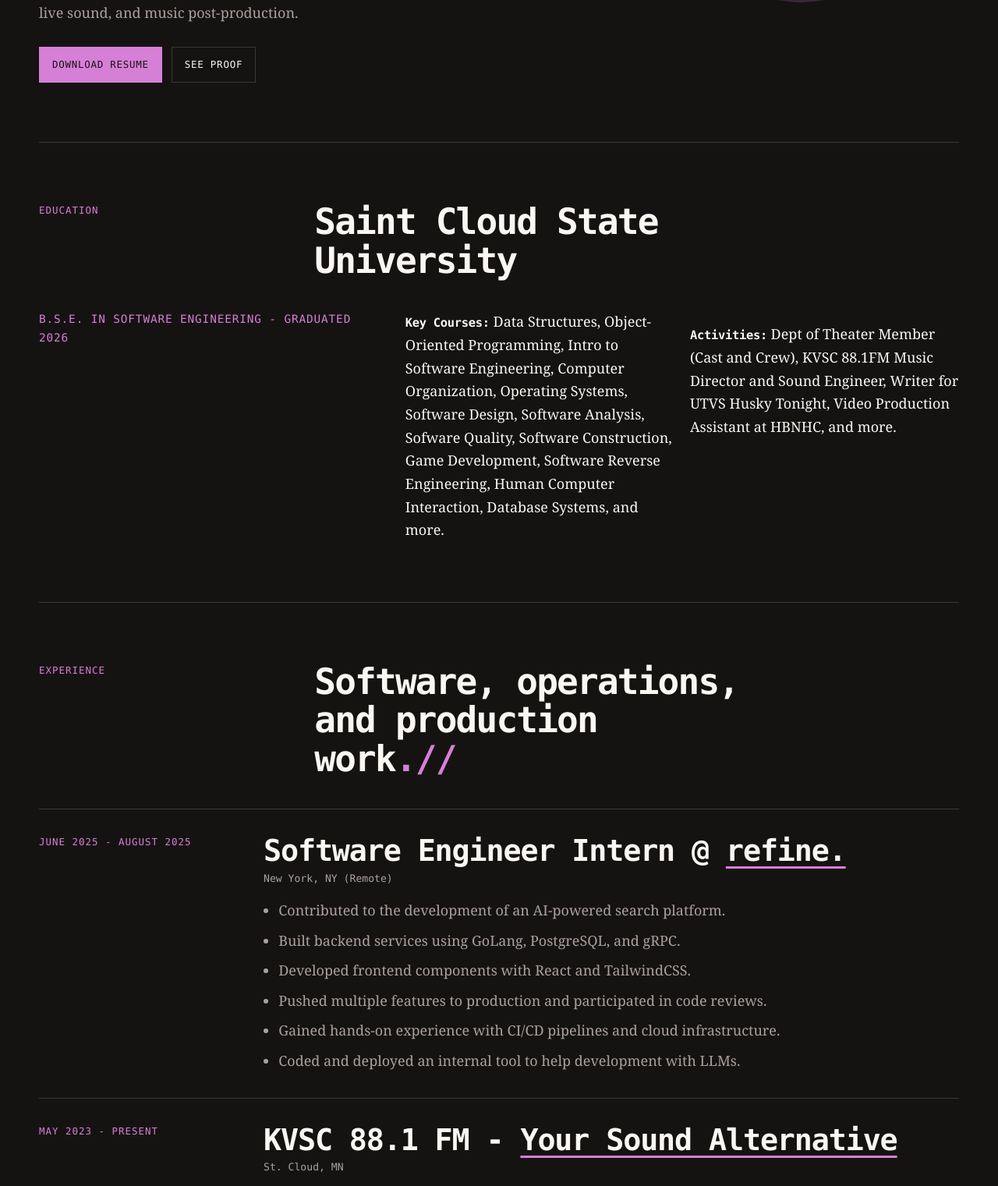
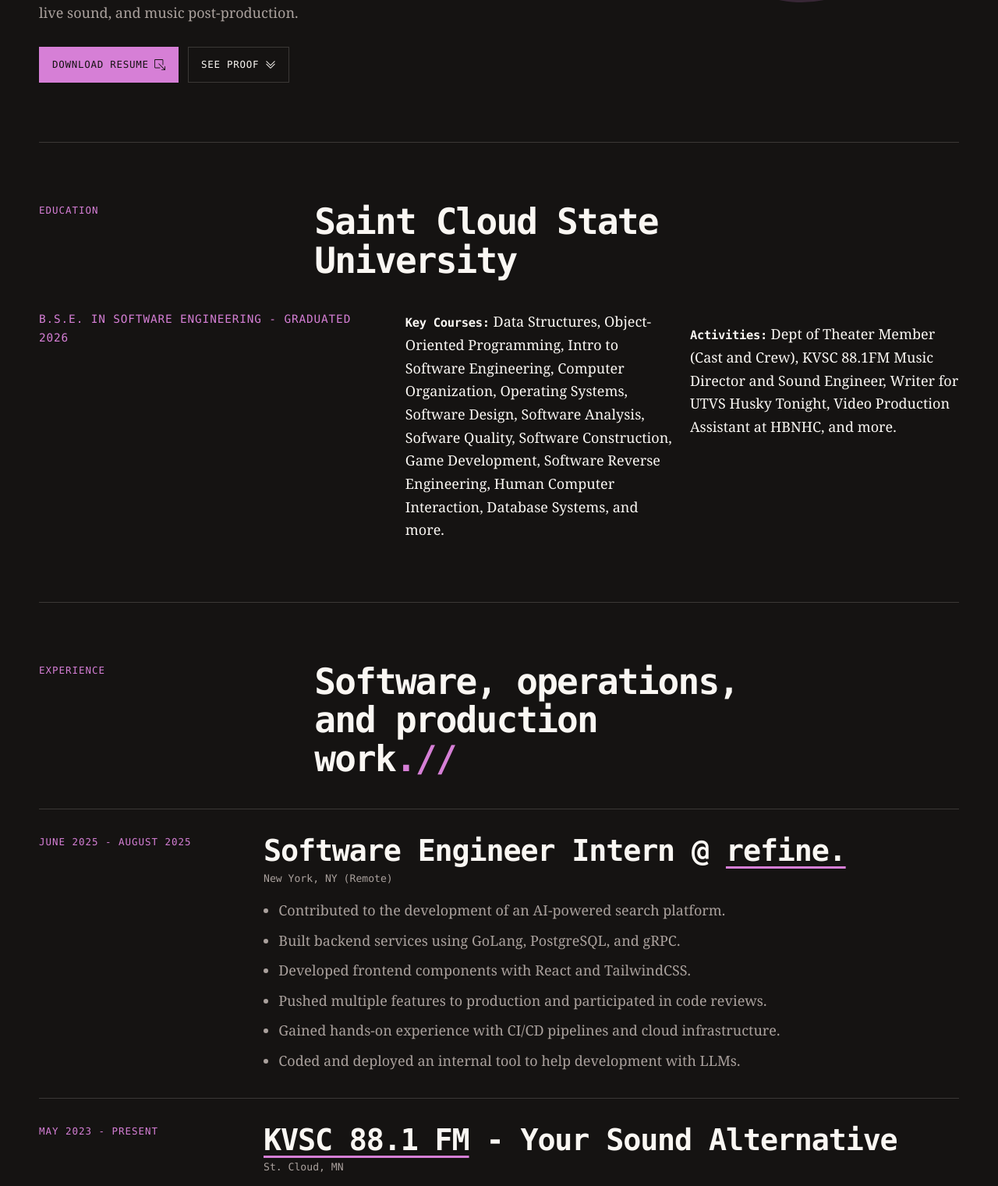
Before and after one commit to Beck-MN/Website, a plain HTML site: page index.html in a window 1280 px wide. Shown: the part 581-2102 px from the top of the page at 78% size. Drawn offline with Linux system fonts and the light colour scheme; a web font is replaced by a local one.

Commit message:
italics and icons

```diff
--- a/index.html
+++ b/index.html
@@ -87,9 +87,26 @@
             radio, live sound, and music post-production.
           </p>
           <div class="hero-actions" aria-label="Primary actions">
-            <a class="button button-primary" href="docs/Charles_Beck_Christensen_Resume.pdf" download>Download
-              resume</a>
-            <a class="button" href="#work">See proof</a>
+            <a class="button button-primary" href="docs/Charles_Beck_Christensen_Resume.pdf" download>
+              Download resume
+              <svg aria-hidden="true" xmlns="http://www.w3.org/2000/svg" width="14" height="14" fill="currentColor"
+                viewBox="0 0 16 16">
+                <path fill-rule="evenodd"
+                  d="M8.636 12.5a.5.5 0 0 1-.5.5H1.5A1.5 1.5 0 0 1 0 11.5v-10A1.5 1.5 0 0 1 1.5 0h10A1.5 1.5 0 0 1 13 1.5v6.636a.5.5 0 0 1-1 0V1.5a.5.5 0 0 0-.5-.5h-10a.5.5 0 0 0-.5.5v10a.5.5 0 0 0 .5.5h6.636a.5.5 0 0 1 .5.5" />
+                <path fill-rule="evenodd"
+                  d="M16 15.5a.5.5 0 0 1-.5.5h-5a.5.5 0 0 1 0-1h3.793L6.146 6.854a.5.5 0 1 1 .708-.708L15 14.293V10.5a.5.5 0 0 1 1 0z" />
+              </svg>
+            </a>
+            <a class="button" href="#work">
+              See proof
+              <svg aria-hidden="true" xmlns="http://www.w3.org/2000/svg" width="14" height="14" fill="currentColor"
+                viewBox="0 0 16 16">
+                <path fill-rule="evenodd"
+                  d="M1.646 6.646a.5.5 0 0 1 .708 0L8 12.293l5.646-5.647a.5.5 0 0 1 .708.708l-6 6a.5.5 0 0 1-.708 0l-6-6a.5.5 0 0 1 0-.708" />
+                <path fill-rule="evenodd"
+                  d="M1.646 2.646a.5.5 0 0 1 .708 0L8 8.293l5.646-5.647a.5.5 0 0 1 .708.708l-6 6a.5.5 0 0 1-.708 0l-6-6a.5.5 0 0 1 0-.708" />
+              </svg>
+            </a>
           </div>
         </div>
         <figure class="hero-portrait">
@@ -152,8 +169,8 @@
           <div class="timeline-date">May 2023 - Present</div>
           <div>
             <h3>
-              KVSC 88.1 FM -
-              <a href="https://kvsc.org" target="_blank" rel="noopener">Your Sound Alternative</a>
+              <a href="https://kvsc.org" target="_blank" rel="noopener">KVSC 88.1 FM</a> -
+              Your Sound Alternative
             </h3>
             <p class="role">St. Cloud, MN</p>
             <ul>
@@ -200,7 +217,7 @@
         </article>
 
         <article class="timeline-item">
-          <div class="timeline-date">September 2024 - Present</div>
+          <div class="timeline-date">September 2024 - February 2026</div>
           <div>
             <h3>Video Production Assistant @ Herb Brook National Hockey Center</h3>
             <p class="role">St. Cloud, MN</p>
@@ -230,9 +247,8 @@
           <h3 id="frameworks-title">Frameworks</h3>
           <p>
             React, Next.js, TailwindCSS, Bootstrap, Node.js, Express, PostgreSQL, MongoDB, Qdrant,
-            ClickHouse, Redis, Prisma, gRPC, Docker, Kubernetes, Google Cloud Platform, Pandas, NumPy,
-            Matplotlib, SciPy, FastAPI, Material-UI, Chart.js, D3.js, Auth0, Stripe, DSPy, OpenAI,
-            Anthropic
+            ClickHouse, Redis, Prisma, gRPC, Docker, Kubernetes, Pandas, NumPy,
+            Matplotlib, SciPy, FastAPI, Material-UI
           </p>
         </section>
         <section class="skill-group" aria-labelledby="tools-title">
@@ -257,7 +273,7 @@
           <div class="project-body">
             <div class="project-meta">
               <span>Fall 2025 - Spring 2026</span>
-              <span>React, PostgreSQL, Node.js</span>
+              <span><i>React, PostgreSQL, Node.js</i></span>
             </div>
             <h3 id="peak-title">Web Development for PEAK Health Nepal | Senior Project</h3>
             <p>
@@ -307,7 +323,7 @@
           <div class="project-content">
             <div class="project-meta">
               <span>Summer 2024</span>
-              <span>Python, Streamlit, Spotify API</span>
+              <span><i>Python, Streamlit, Spotify API</i></span>
             </div>
             <h3 id="spotify-title">KVSC Spotify Playlist Generator</h3>
             <p>
@@ -344,7 +360,7 @@
           <div class="project-content">
             <div class="project-meta">
               <span>Summer 2025</span>
-              <span>React, Node.js, Netlify, MongoDB, Render</span>
+              <span><i>React, Node.js, Netlify, MongoDB, Render</i></span>
             </div>
             <h3 id="journal-title">Long Distance Thought Journal</h3>
             <p>
@@ -392,7 +408,7 @@
           <div class="project-content">
             <div class="project-meta">
               <span>Summer 2025</span>
-              <span>ProTools, Adobe Audition, Sound Design</span>
+              <span><i>ProTools, Adobe Audition, Sound Design</i></span>
             </div>
             <h3 id="mnl-title">Monday Night Live CD 2025</h3>
             <p>
@@ -431,7 +447,7 @@
           <div class="project-content">
             <div class="project-meta">
               <span>Fall 2024</span>
-              <span>PHP, MySQL, HTML, CSS</span>
+              <span><i>PHP, MySQL, HTML, CSS</i></span>
             </div>
             <h3 id="farlands-title">Minecraft Farlands Speedrun Tracker</h3>
             <p>
--- a/styles.css
+++ b/styles.css
@@ -364,6 +364,7 @@
 .button {
   display: inline-flex;
   align-items: center;
+  gap: 0.45rem;
   min-height: 2.75rem;
   padding: 0.72rem 1rem;
   border: 1px solid var(--line);
@@ -372,6 +373,10 @@
   text-decoration: none;
   text-transform: uppercase;
   letter-spacing: 0.06em;
+}
+
+.button svg {
+  flex-shrink: 0;
 }
 
 .button:hover {
```
